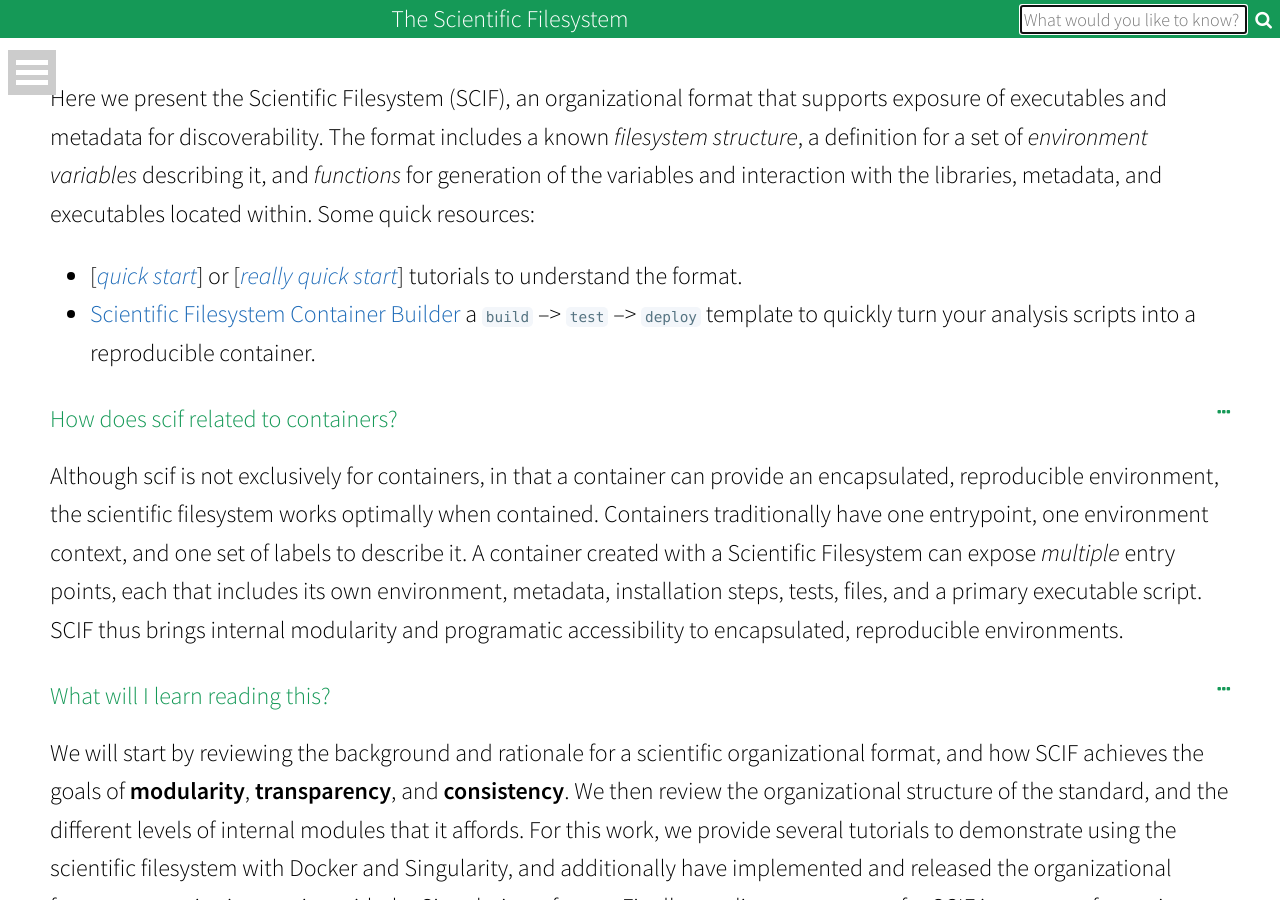
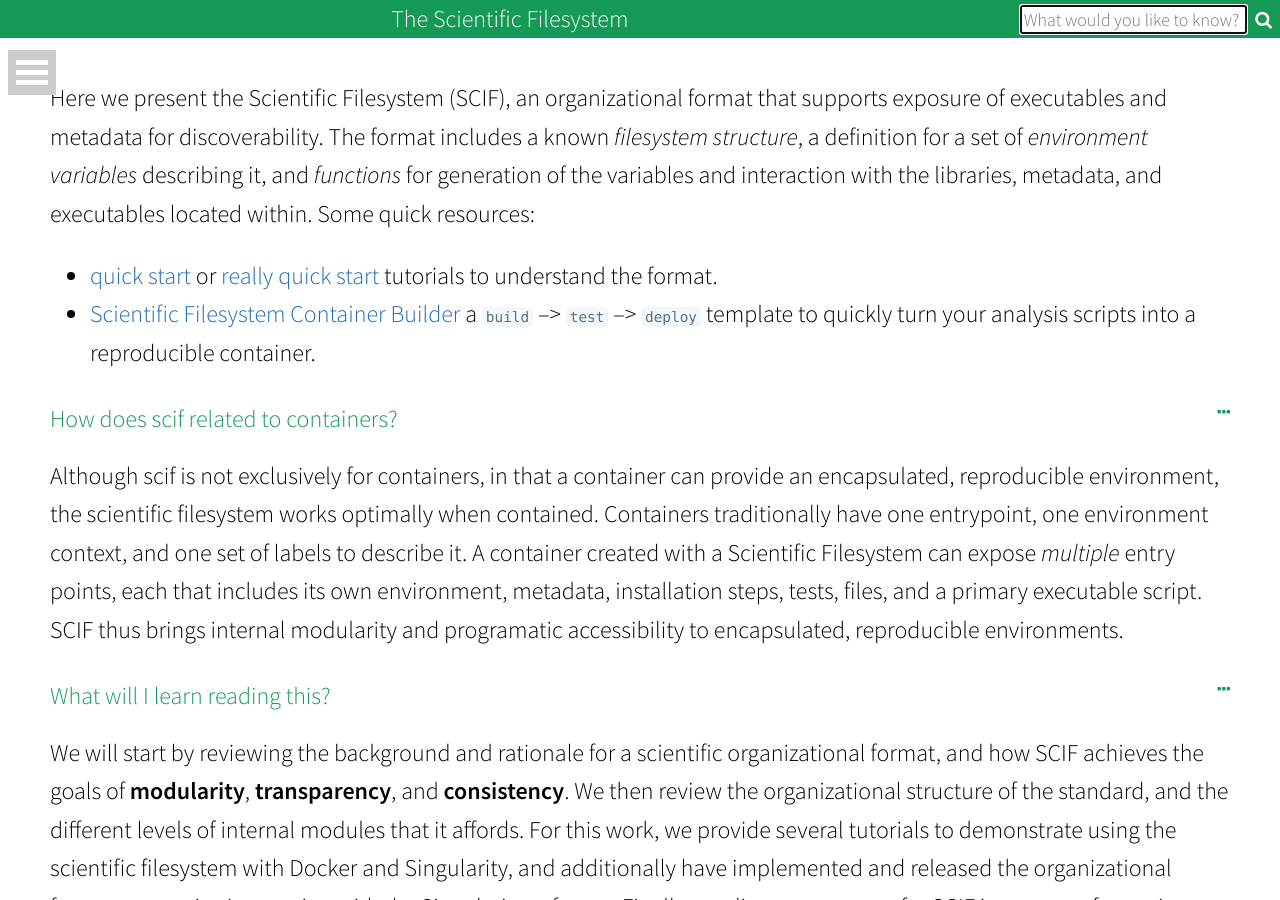
Before and after one commit to sci-f/sci-f.github.io, a Jekyll site: the page built from pages/0-index.md, in a window 1280 px wide and 900 px high, scrolled down 341 px. Built offline with Jekyll 4.4.1, drawn with Linux system fonts in a browser that asks for light colours; nearby versions of some CDN libraries.

Commit message:
removing *

```diff
--- a/pages/0-index.md
+++ b/pages/0-index.md
@@ -17,7 +17,7 @@ Date: 2018-01-08
 
 Here we present the Scientific Filesystem (SCIF), an organizational format that supports exposure of executables and metadata for discoverability. The format includes a known *filesystem structure*, a definition for a set of *environment variables* describing it, and *functions* for generation of the variables and interaction with the libraries, metadata, and executables located within. Some quick resources:
 
- - [*[quick start](/tutorial-quick-start)*] or [*[really quick start](/tutorial-really-quick-start)*] tutorials to understand the format.
+ - [quick start](/tutorial-quick-start) or [really quick start](/tutorial-really-quick-start) tutorials to understand the format.
  - [Scientific Filesystem Container Builder](https://sci-f.github.io/builder) a `build` --> `test` --> `deploy` template to quickly turn your analysis scripts into a reproducible container.
 
 ## How does scif related to containers?
```
